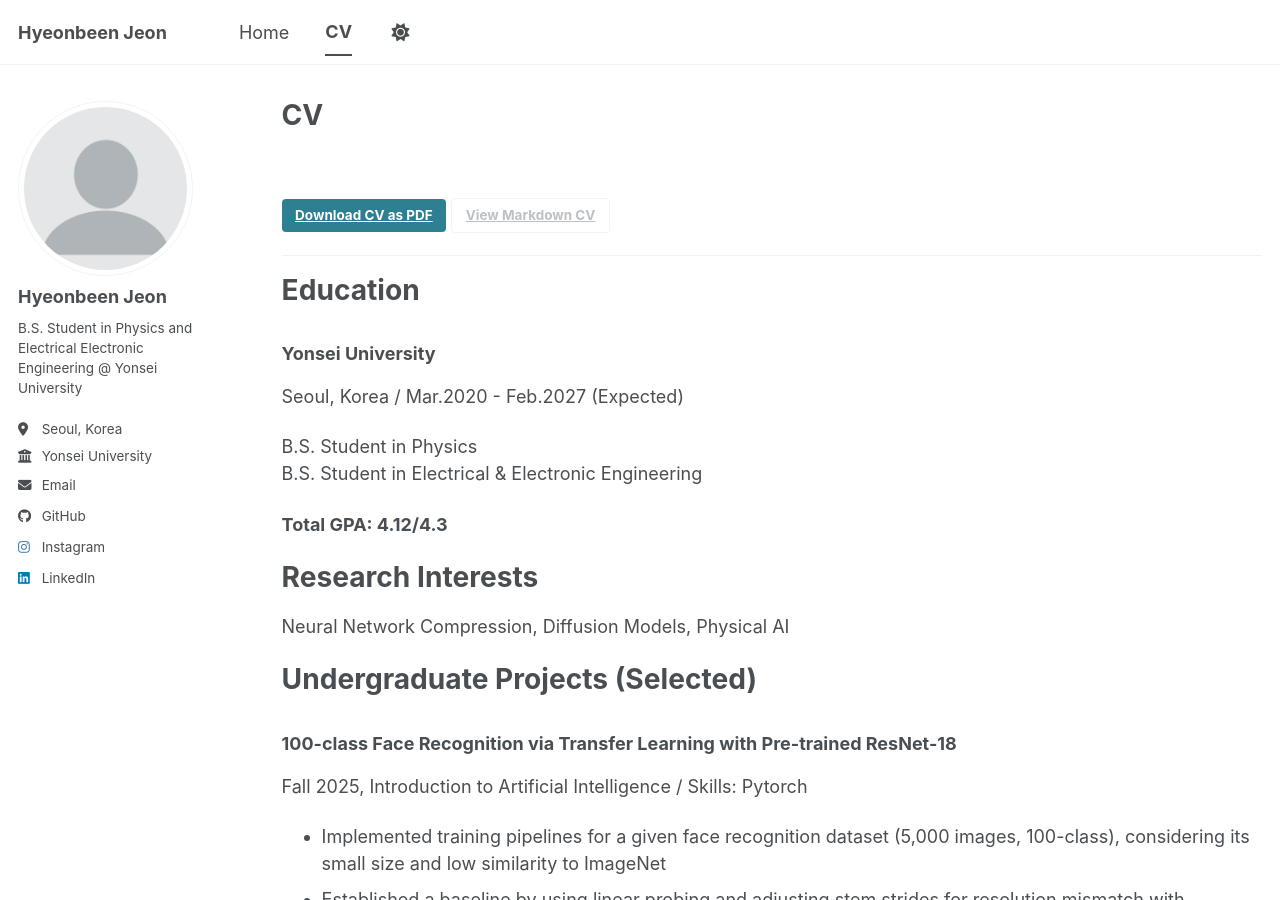
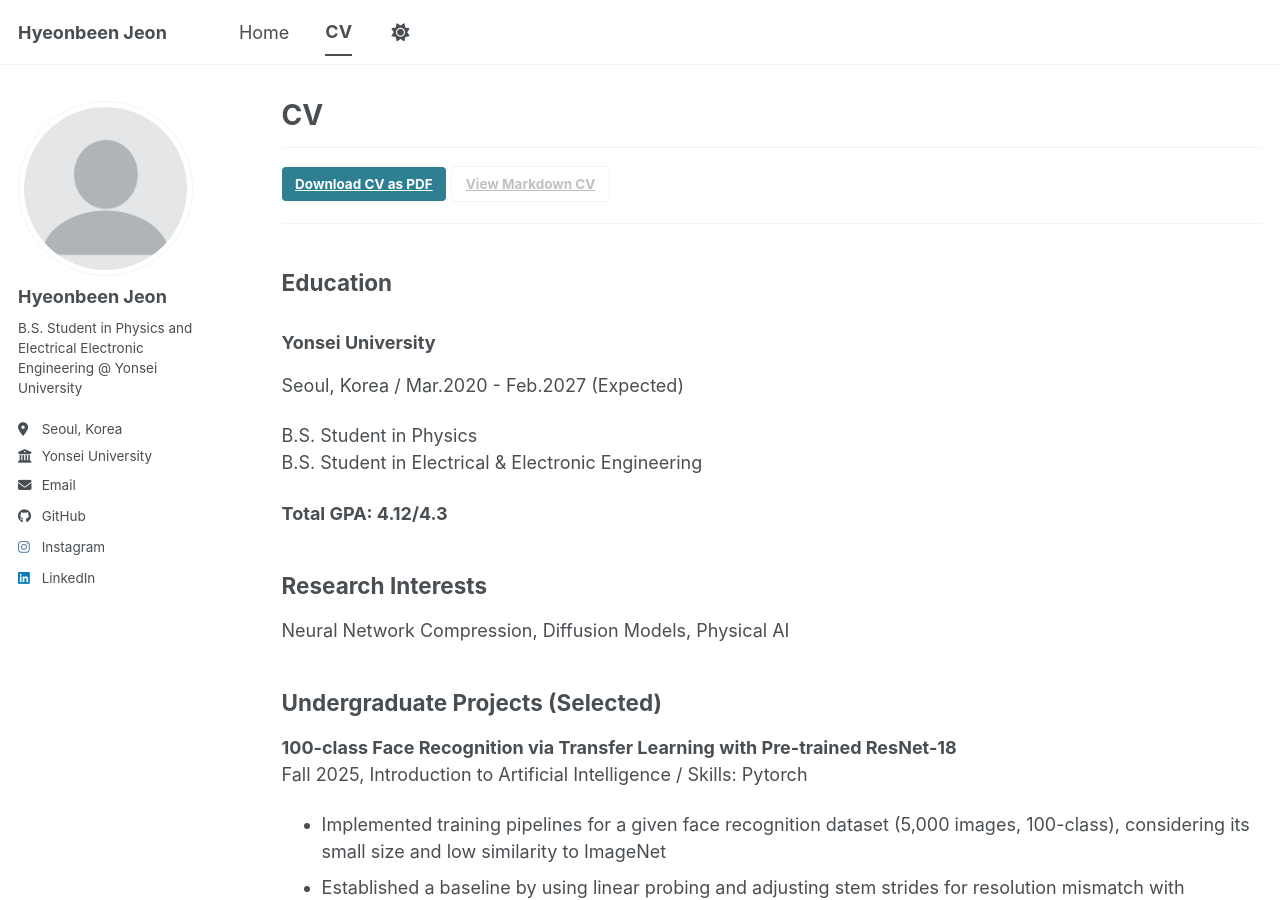
Before and after one commit to jnhnbn01/jnhnbn01.github.io, a Jekyll site: the page built from _pages/cv.md, in a window 1280 px wide and 900 px high. Built offline with Jekyll 4.4.1, drawn with Linux system fonts in a browser that asks for light colours; a script bundle is joined from its source files by our own code; library files that are not in the unit come from our copies.

Commit message:
Update CV formatting and content structure

```diff
--- a/_pages/cv.md
+++ b/_pages/cv.md
@@ -9,7 +9,8 @@
 
 {% include base_path %}
 
-<br>
+---
+
 <div class="cv-download-links">
   <a href="{{ base_path }}/files/cv.pdf" class="btn btn--primary">Download CV as PDF</a>
   <a href="{{ base_path }}" class="btn btn--inverse">View Markdown CV</a>
@@ -17,8 +18,7 @@
 
 -----
 
-Education
-======
+## Education
 ### **Yonsei University**
 Seoul, Korea / Mar.2020 - Feb.2027 (Expected)
 
@@ -26,52 +26,50 @@
 B.S. Student in Electrical & Electronic Engineering
 
 **Total GPA: 4.12/4.3**
+<br>
 
-Research Interests
-======
+## Research Interests
 Neural Network Compression, Diffusion Models, Physical AI
+<br>
 
-Undergraduate Projects (Selected)
-======
-
-### **100-class Face Recognition via Transfer Learning with Pre-trained ResNet-18**
+## Undergraduate Projects (Selected)
+**100-class Face Recognition via Transfer Learning with Pre-trained ResNet-18** <br>
 Fall 2025, Introduction to Artificial Intelligence / Skills: Pytorch
 - Implemented training pipelines for a given face recognition dataset (5,000 images, 100-class), considering its small size and low similarity to ImageNet
 - Established a baseline by using linear probing and adjusting stem strides for resolution mismatch with ImageNet, achieving 56.4% accuracy.
 - Improved the baseline by progressively expanding the fine-tuning scope with layer-wise learning rate decay and enhancing generalization through data augmentation tailored to model capacity.
 - Achieved the highest accuracy **95.7%** by fine-tuning the entire network including stem layers, addressing the mismatch from the stride adjustment without training in the baseline.
 
-### Training-free CAM-based Object Localization with Fully Convolutional ResNet-18
+**Training-free CAM-based Object Localization with Fully Convolutional ResNet-18** <br>
 Fall 2025, Introduction to Artificial Intelligence / Skills: Pytorch
 - Converted a pre-trained ResNet-18 into a fully convolutional network by replacing the GAP layer with average pooling and reformulating the FC layer as a $1\times1$ convolution.
 - Performed object localization by upsampling class activation maps to the original input resolution and generating bounding boxes for regions exceeding a specific threshold.
 - Analyzed model limitations, such as partial coverage of discriminative parts and the inability to localize multiple objects, unseen classes, or high-resolution images.
 
-### Efficient CNN Accelerator Design using Row-stationary Dataflow and Ternary Quantization
+**Efficient CNN Accelerator Design using Row-stationary Dataflow and Ternary Quantization** <br>
 Spring 2025, Intelligent System Design and Applications / Skills: Verilog, FPGA, PyTorch
 - Applied the row-stationary dataflow to the line buffers to maximize data reuse and minimize redundant memory access during convolution.
 - Reduced inference latency to 123.75 μs per image by utilizing the pooling layer as a buffer for pipelined layer execution and applying batch processing to alleviate BRAM-external memory bottlenecks.
 - Enhanced inference efficiency by applying ternary quantization to INT8 weights, maintaining 95% accuracy through Leaky ReLU integration and hyperparameter optimization.
 
-### Julia Set Visualization on FPGA with LCD Output
+**Julia Set Visualization on FPGA with LCD Output** <br>
 Fall 2024, Introductory Digital Labs / Skills: Verilog, FPGA
 - Implemented an FSM-based system that computes the iterative formula of the Julia set using fixed-point multiplication (Q format).
-- Developed an interactive Julia set visualizer on an LCD screen with adjustable parameters and zoom levels by mapping pixel coordinates to the complex plane.
+- Developed an interactive Julia set visualizer on an LCD screen with adjustable parameters and zoom levels by mapping pixel coordinates to the complex plane. <br>
 
-Extracurricular Activities
-======
-### Yonsei Artificial Intelligence Club (YAI) 16th
+## Extracurricular Activities
+**Yonsei Artificial Intelligence Club (YAI) 16th**
 Fall 2025 - Present
 - Participated in group studies to discuss and review key computer vision papers (e.g., classification, object detection, generative models, etc.) and study the mathematical backgrounds (e.g., analysis)
 - Implemented the reviewed models through collaborative projects using PyTorch.
 
-### Diffusion Models Seminar (Instructor: Prof. Kyungwoo Song)
+**Diffusion Models Seminar (Instructor: Prof. Kyungwoo Song)**
 Dec. 2025 - Present
 - Studied and discussed the theoretical foundations of diffusion models using ``The Principles of Diffusion Models" (Chieh-Hsin Lai et al.) as the primary textbook.
 - Developed a unified and systemic perspective on diffusion models by interpreting Variational (VAE to DDPM), Score-based (EBM to NCSM), and Flow-based (NF to Flow matching) frameworks, including fast sampling and generation techniques.
+<br>
 
-Awards & Honors
-======
+## Awards & Honors
 - Honors (Feb. 2025)
 - High Honors (Feb. 2021)
 - Yonsei Veritas Scholarship (Jun. 2021, Feb. 2025, Aug. 2025)
@@ -80,10 +78,11 @@
 Non-mathematics major fields, 3rd Prize
 - 2020 Yonsei-Nexon $\sqrt{i}$ RC Creative Platform (Dec. 2020)
 4th Prize
+<br>
 
-Skills
-======
+## Skills
 * Coding Skills: PyTorch, Python, Verilog HDL, C/C++, LaTeX
+<br>
 
 <!--
 Publications
```
